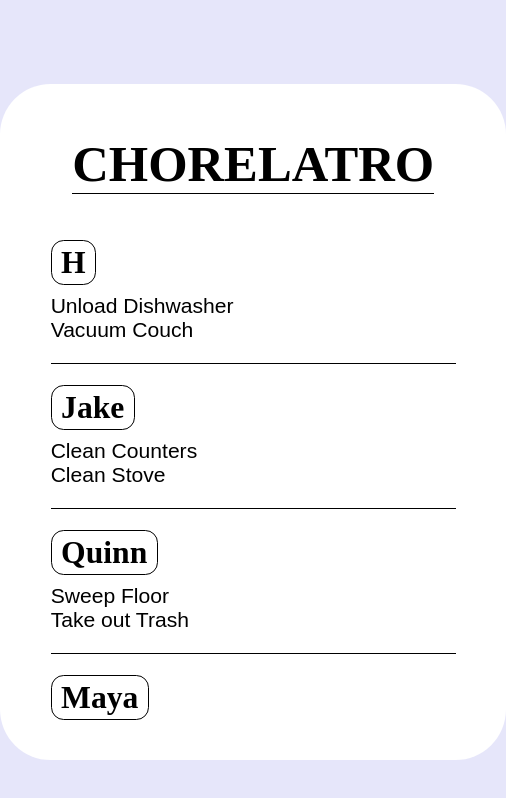
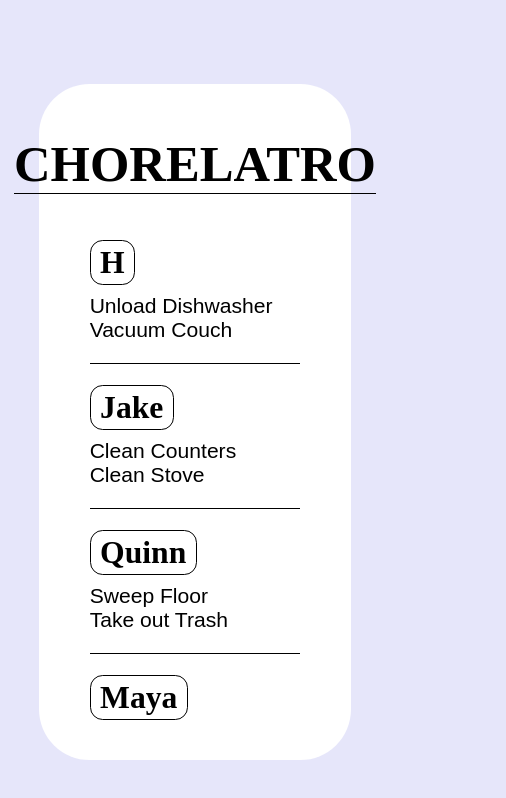
Before and after one commit to Elkwizard/Chorelatro, a plain HTML site: page index.html in a window 390 px wide. Shown: the whole page, 506 px wide, since content can reach past the window. Drawn offline with Linux system fonts and the light colour scheme; a web font is replaced by a local one.

Commit message:
fixed responsiveness further

```diff
--- a/index.css
+++ b/index.css
@@ -16,7 +16,7 @@ body {
 }
 
 #wrapper {
-	width: 20em;
+	width: 80vw;
 	height: 80dvh;
 	font-size: 3dvh;
 	display: flex;
```
